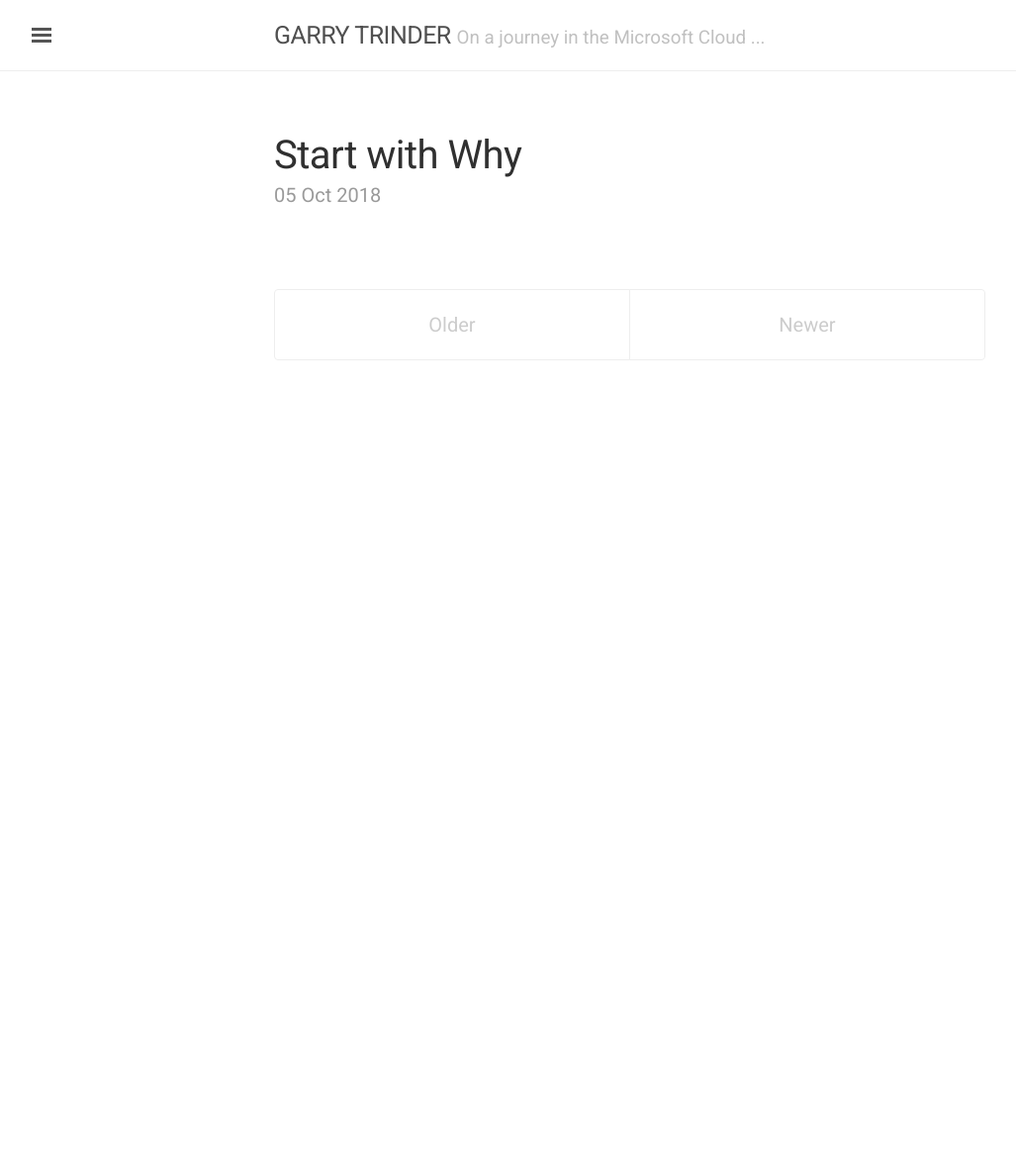
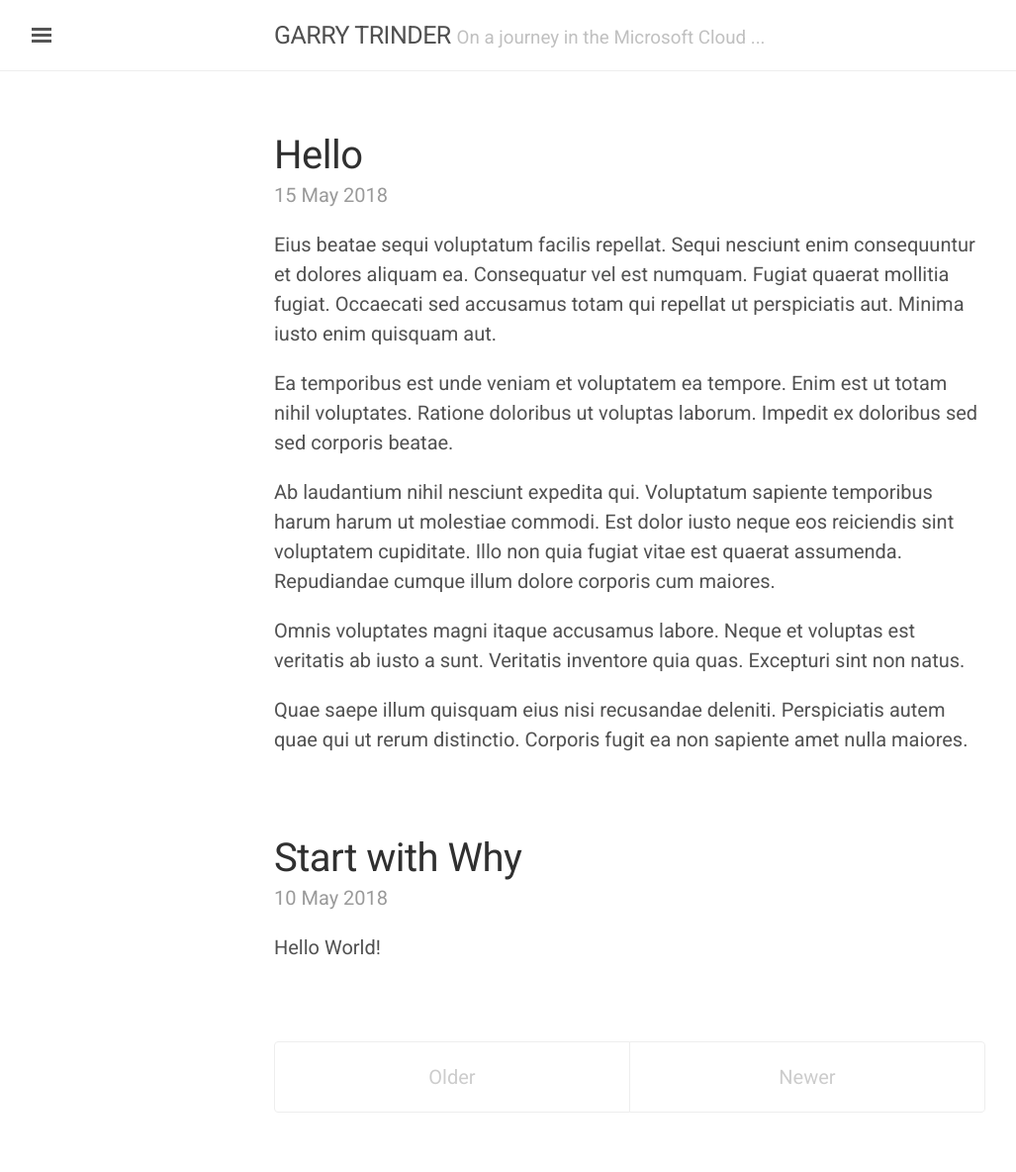
Before and after one commit to garrytrinder/garrytrinder.github.io, a Jekyll site: the page built from index.html, in a window 1280 px wide. Shown: the whole page at 99% size, without its empty margins (3-1030 px from the left). Built offline with Jekyll 4.4.1, drawn with Linux system fonts in a browser that asks for light colours; the list of posts is cut into pages by our own code; before the commit the page ends 900 px from its top, so only the background shows below that.

Commit message:
Updated sample page content

```diff
--- a/_posts/2018-10-05-start-with-why.md
+++ b/_posts/2018-05-10-start-with-why.md
@@ -2,3 +2,5 @@
 layout: post
 title: Start with Why
 ---
+
+Hello World!
--- /dev/null
+++ b/_posts/2018-05-15-hello.md
@@ -0,0 +1,15 @@
+---
+layout:         post
+title:          Hello
+permalink:      /:year/:month/:title
+---
+
+Eius beatae sequi voluptatum facilis repellat. Sequi nesciunt enim consequuntur et dolores aliquam ea. Consequatur vel est numquam. Fugiat quaerat mollitia fugiat. Occaecati sed accusamus totam qui repellat ut perspiciatis aut. Minima iusto enim quisquam aut.
+
+Ea temporibus est unde veniam et voluptatem ea tempore. Enim est ut totam nihil voluptates. Ratione doloribus ut voluptas laborum. Impedit ex doloribus sed sed corporis beatae.
+
+Ab laudantium nihil nesciunt expedita qui. Voluptatum sapiente temporibus harum harum ut molestiae commodi. Est dolor iusto neque eos reiciendis sint voluptatem cupiditate. Illo non quia fugiat vitae est quaerat assumenda. Repudiandae cumque illum dolore corporis cum maiores.
+
+Omnis voluptates magni itaque accusamus labore. Neque et voluptas est veritatis ab iusto a sunt. Veritatis inventore quia quas. Excepturi sint non natus.
+
+Quae saepe illum quisquam eius nisi recusandae deleniti. Perspiciatis autem quae qui ut rerum distinctio. Corporis fugit ea non sapiente amet nulla maiores.
```
